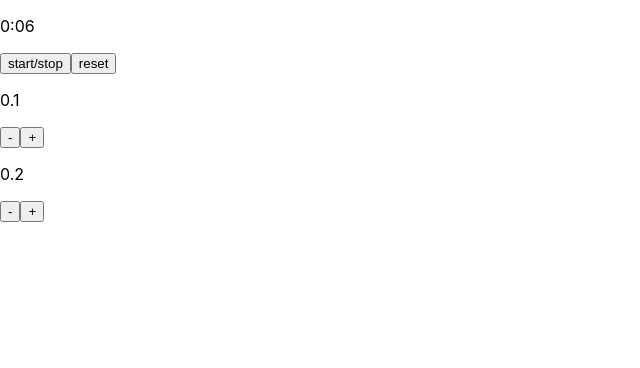
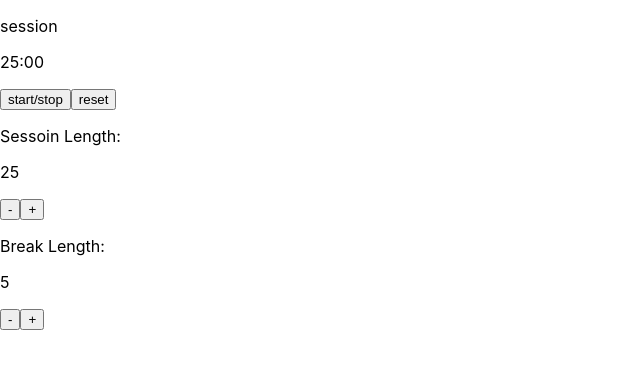
Before and after one commit to Mmackz/pomodoro, a React (Create React App) app: page / in a window 1280 px wide. Shown: the top 368 px of the page, without its empty margins (0-640 px from the left). Built offline with nearby package versions, Linux system fonts and the light colour scheme.

Commit message:
📝 add id properties to required elements

```diff
--- a/src/App.js
+++ b/src/App.js
@@ -2,13 +2,16 @@ import { useEffect, useState, useReducer } from "react";
 import reducer from "./helpers/reducers";
 import formatTimeRemaining from "./helpers/formatTime";
 
+const DEFAULT_SESSION_TIME = 25;
+const DEFAULT_BREAK_TIME = 5;
+
 function App() {
-   const [timeLimit, setTimeLimit] = useState(0.1);
-   const [breakTime, setBreaktime] = useState(0.2);
+   const [sessionTime, setSessionTime] = useState(DEFAULT_SESSION_TIME);
+   const [breakTime, setBreaktime] = useState(DEFAULT_BREAK_TIME);
 
    const initialState = {
-      timeLimitMs: timeLimit * 60 * 1000,
-      timeRemaining: timeLimit * 60 * 1000,
+      timeLimitMs: DEFAULT_SESSION_TIME * 60 * 1000,
+      timeRemaining: DEFAULT_SESSION_TIME * 60 * 1000,
       startTimestamp: null,
       running: false,
       isBreakTime: false
@@ -20,7 +23,12 @@ function App() {
       let timerId;
       if (state.running) {
          if (state.isBreakTime && state.timeRemaining <= 0) {
-            dispatch({ type: "running", payload: false });
+            dispatch([
+               { type: "isBreakTime", payload: false },
+               { type: "startTimestamp", payload: Date.now() },
+               { type: "timeLimitMs", payload: sessionTime * 60 * 1000 },
+               { type: "timeRemaining", payload: sessionTime * 60 * 1000 }
+            ]);
          }
 
          if (!state.isBreakTime) {
@@ -44,29 +52,31 @@ function App() {
          }, 10);
       }
       return () => clearTimeout(timerId);
-   }, [state, breakTime]);
+   }, [state, breakTime, sessionTime]);
 
    function resetTimer() {
       dispatch([
-         { type: "timeLimitMs", payload: timeLimit * 60 * 1000 },
-         { type: "timeRemaining", payload: timeLimit * 60 * 1000 },
+         { type: "timeLimitMs", payload: DEFAULT_SESSION_TIME * 60 * 1000 },
+         { type: "timeRemaining", payload: DEFAULT_SESSION_TIME * 60 * 1000 },
          { type: "running", payload: false },
          { type: "isBreakTime", payload: false }
       ]);
+      setSessionTime(25);
+      setBreaktime(5);
    }
 
    function changeTimerSetting(limit, amount) {
       if (limit === "main") {
-         if (timeLimit + amount > 0 && timeLimit + amount <= 60) {
-            setTimeLimit((state) => state + amount);
+         if (sessionTime + amount > 0 && sessionTime + amount <= 60) {
+            setSessionTime((state) => state + amount);
             dispatch([
                {
                   type: "timeLimitMs",
-                  payload: (timeLimit + amount) * 60 * 1000
+                  payload: (sessionTime + amount) * 60 * 1000
                },
                {
                   type: "timeRemaining",
-                  payload: (timeLimit + amount) * 60 * 1000
+                  payload: (sessionTime + amount) * 60 * 1000
                }
             ]);
          }
@@ -79,8 +89,10 @@ function App() {
 
    return (
       <section className="timer-container">
-         <p>{formatTimeRemaining(state.timeRemaining)}</p>
+         <p id="timer-label">{state.isBreakTime ? "break" : "session"}</p>
+         <p id="time-left">{formatTimeRemaining(state.timeRemaining)}</p>
          <button
+            id="start_stop"
             onClick={() => {
                dispatch([
                   { type: "running" },
@@ -91,30 +103,43 @@ function App() {
          >
             start/stop
          </button>
-         <button onClick={resetTimer}>reset</button>
-         <p>{timeLimit}</p>
+         <button id="reset" onClick={resetTimer}>
+            reset
+         </button>
+
+         <div className="time-setting">
+            <p id="session-label">Sessoin Length:</p>
+            <p id="session-length">{sessionTime}</p>
             <button
+               id="session-decrement"
                onClick={() => !state.running && changeTimerSetting("main", -1)}
             >
                -
             </button>
             <button
+               id="session-increment"
                onClick={() => !state.running && changeTimerSetting("main", 1)}
             >
                +
             </button>
+         </div>
 
-         <p>{breakTime}</p>
+         <div className="time-setting">
+            <p id="break-label">Break Length:</p>
+            <p id="break-length">{breakTime}</p>
             <button
+               id="break-decrement"
                onClick={() => !state.running && changeTimerSetting("break", -1)}
             >
                -
             </button>
             <button
+               id="break-increment"
                onClick={() => !state.running && changeTimerSetting("break", 1)}
             >
                +
             </button>
+         </div>
       </section>
    );
 }
```
Lines whose indentation alone changed are shown as unchanged.
